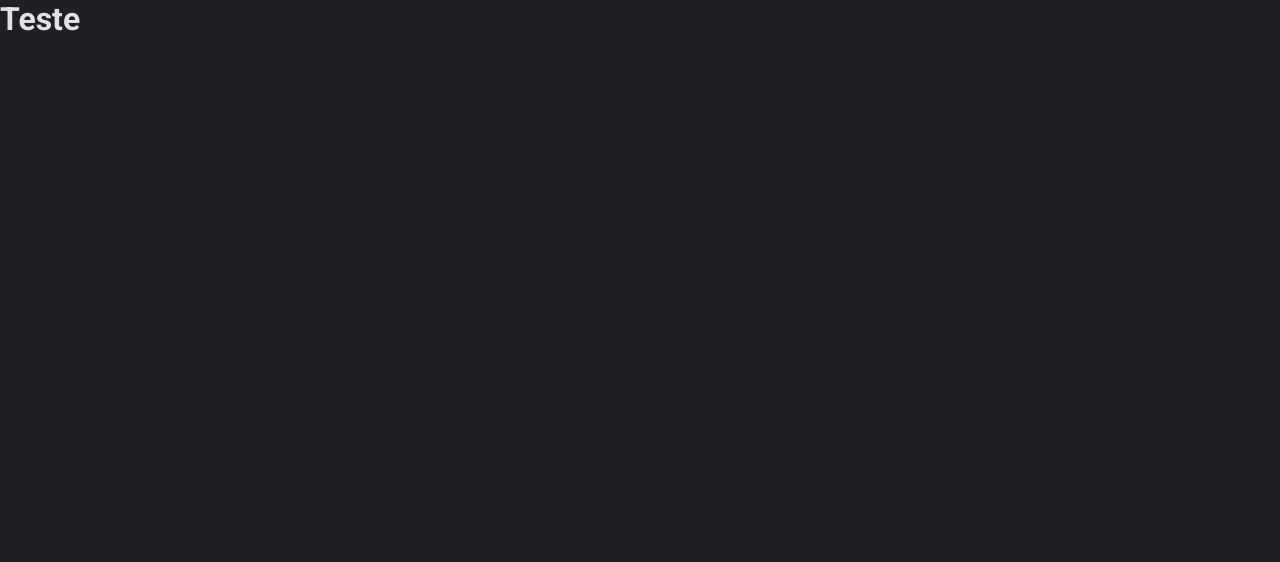
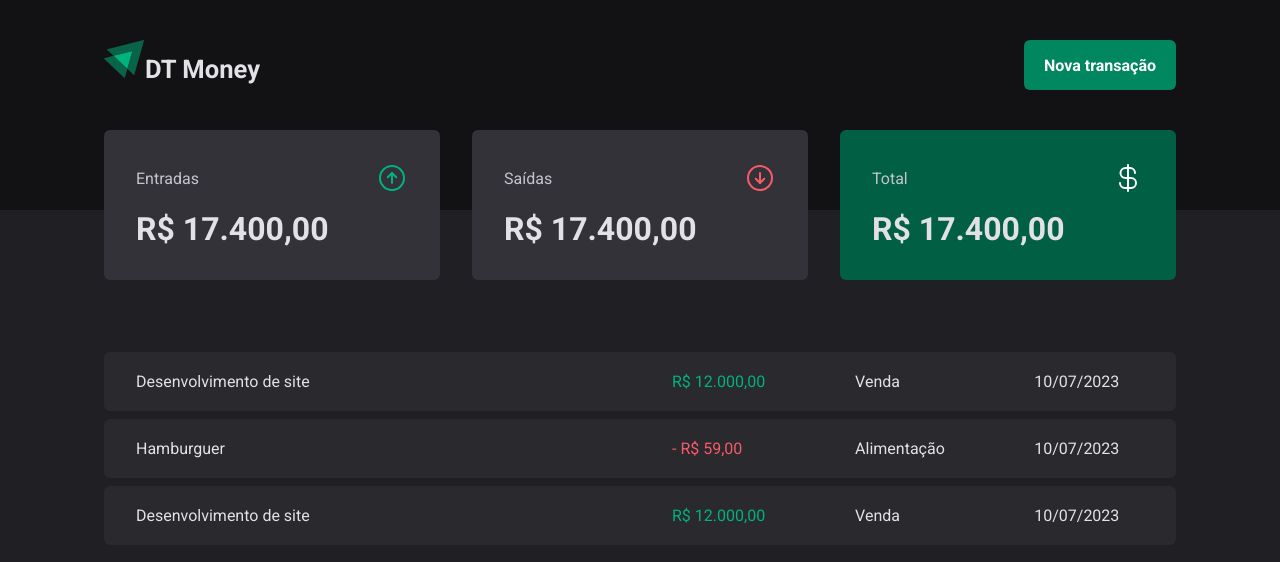
Before and after one commit to bruno-rodrigues-d/dt-money, a React (Vite) app: page / in a window 1280 px wide. Shown: the top 562 px of the page. Built offline with nearby package versions, Linux system fonts and the light colour scheme.

Commit message:
Tabela de transações

```diff
--- a/package.json
+++ b/package.json
@@ -10,6 +10,7 @@
     "preview": "vite preview"
   },
   "dependencies": {
+    "phosphor-react": "^1.4.1",
     "react": "^18.2.0",
     "react-dom": "^18.2.0",
     "styled-components": "^6.0.2"
--- a/src/App.tsx
+++ b/src/App.tsx
@@ -1,4 +1,5 @@
 import { ThemeProvider } from "styled-components";
+import { Transactions } from "./pages/Transactions";
 import { GlobalStyle } from "./styles/global";
 import { defaultTheme } from "./styles/themes/default";
 
@@ -8,7 +9,7 @@
     <>
       <ThemeProvider theme={defaultTheme}>
         <GlobalStyle />
-        <h1>Teste</h1>
+        <Transactions />
       </ThemeProvider>
     </>
   )
--- /dev/null
+++ b/src/components/Header/index.tsx
@@ -0,0 +1,16 @@
+import { HeaderContainer, HeaderContent, NewTransactionButton, HeaderTexto } from "./styles";
+import logoImg from "/public/logo.svg"
+
+export function Header() {
+  return(
+    <HeaderContainer>
+      <HeaderContent>
+        <HeaderTexto>
+          <img src={logoImg} alt="" />
+          <span>DT Money</span>
+        </HeaderTexto>
+        <NewTransactionButton>Nova transação</NewTransactionButton>
+      </HeaderContent>
+    </HeaderContainer>
+  )
+}
--- /dev/null
+++ b/src/components/Header/styles.ts
@@ -0,0 +1,44 @@
+import { styled } from "styled-components";
+
+export const HeaderContainer = styled.header`
+  background: ${props =>props.theme['gray-900']};
+  padding: 2.5rem 0 7.5rem;
+`
+
+export const HeaderTexto = styled.div`
+  span {
+    color: ${props =>props.theme['gray-100']};
+    font-size: 25.585px;
+    font-family: Roboto;
+    font-style: normal;
+    font-weight: 700;
+    line-height: 160%;
+  }`
+
+export const HeaderContent = styled.div`
+  width: 100%;
+  max-width: 1120px;
+  margin: 0 auto;
+  padding: 0 1.5rem;
+
+  display: flex;
+  justify-content: space-between;
+  align-items: center;
+`
+
+export const NewTransactionButton = styled.button`
+  height: 50px;
+  border: 0;
+  background: ${props =>props.theme['green-500']};
+  color: ${props =>props.theme.white};
+
+  font-weight: bold;
+  padding: 0 1.25rem;
+  border-radius: 6px;
+  cursor: pointer;
+
+  &:hover {
+    background: ${props =>props.theme['green-700']};
+    transition: background-color 0.2s;
+  }
+`
--- /dev/null
+++ b/src/components/Summary/index.tsx
@@ -0,0 +1,35 @@
+import { ArrowCircleDown, ArrowCircleUp, CurrencyDollar } from "phosphor-react";
+import { SummaryContainer, SummaryCard } from "./styles";
+
+export function Summary() {
+  return(
+    <SummaryContainer>
+      <SummaryCard>
+        <header>
+          <span>Entradas</span>
+          <ArrowCircleUp size={32} color='#00B37E' />
+        </header>
+
+        <strong>R$ 17.400,00</strong>
+      </SummaryCard>
+
+      <SummaryCard>
+        <header>
+          <span>Saídas</span>
+          <ArrowCircleDown size={32} color='#F75A68' />
+        </header>
+
+        <strong>R$ 17.400,00</strong>
+      </SummaryCard>
+
+      <SummaryCard variant='green'>
+        <header>
+          <span>Total</span>
+          <CurrencyDollar size={32} color='#FFF' />
+        </header>
+
+        <strong>R$ 17.400,00</strong>
+      </SummaryCard>
+    </SummaryContainer>
+  )
+}
--- /dev/null
+++ b/src/components/Summary/styles.ts
@@ -0,0 +1,41 @@
+import styled, { css } from "styled-components";
+
+export const SummaryContainer = styled.section`
+  width: 100%;
+  max-width: 1120px;
+  margin: 0 auto;
+  padding: 0 1.5rem;
+
+  display: grid;
+  grid-template-columns: repeat(3, 1fr);
+  gap: 2rem;
+
+  margin-top: -5rem;
+`
+
+interface SummaryCardProps {
+  variant?: 'green';
+}
+
+export const SummaryCard = styled.div<SummaryCardProps>`
+  background: ${props =>props.theme['gray-600']};
+  border-radius: 6px;
+  padding: 2rem;
+
+  header {
+    display: flex;
+    align-items: center;
+    justify-content: space-between;
+    color: ${props => props.theme['gray-300']};
+  }
+
+  strong {
+    display: block;
+    margin-top: 1rem;
+    font-size: 2rem;
+  }
+
+  ${props => props.variant === 'green' && css`
+    background: ${props.theme['green-700']};
+  `}
+`
--- /dev/null
+++ b/src/pages/Transactions/index.tsx
@@ -0,0 +1,49 @@
+import { Header } from "../../components/Header";
+import { Summary } from "../../components/Summary";
+import { TransactionsContainer, TransactionsTable, PriceHightlight } from "./styles";
+
+export function Transactions() {
+  return(
+    <div>
+      <Header />
+      <Summary />
+
+      <TransactionsContainer>
+        <TransactionsTable>
+          <tbody>
+            <tr>
+              <td width='50%'>Desenvolvimento de site</td>
+              <td>
+                <PriceHightlight variant='income'>
+                  R$ 12.000,00
+                </PriceHightlight>
+              </td>
+              <td>Venda</td>
+              <td>10/07/2023</td>
+            </tr>
+            <tr>
+              <td width='50%'>Hamburguer</td>
+              <td>
+              <PriceHightlight variant='outcome'>
+                  - R$ 59,00
+                </PriceHightlight>
+              </td>
+              <td>Alimentação</td>
+              <td>10/07/2023</td>
+            </tr>
+            <tr>
+              <td width='50%'>Desenvolvimento de site</td>
+              <td>
+                <PriceHightlight variant='income'>
+                  R$ 12.000,00
+                </PriceHightlight>
+              </td>
+              <td>Venda</td>
+              <td>10/07/2023</td>
+            </tr>
+          </tbody>
+        </TransactionsTable>
+      </TransactionsContainer>
+    </div>
+  )
+}
--- /dev/null
+++ b/src/pages/Transactions/styles.ts
@@ -0,0 +1,38 @@
+import { styled } from "styled-components";
+
+export const TransactionsContainer = styled.main`
+  width: 100%;
+  max-width: 1120px;
+  margin: 4rem auto 0;
+  padding: 0 1.5rem;
+`
+
+export const TransactionsTable = styled.table`
+  width: 100%;
+  border-collapse: separate;
+  border-spacing: 0 0.5rem;
+  margin-top: 1.5rem;
+
+  td {
+    padding: 1.25rem 2rem;
+    background: ${props =>props.theme['gray-700']};
+
+    &:first-child {
+      border-top-left-radius: 6px;
+      border-bottom-left-radius: 6px;
+    }
+
+    &:last-child {
+      border-top-right-radius: 6px;
+      border-bottom-right-radius: 6px;
+    }
+  }
+`
+
+interface PriceHightlightProps {
+  variant: 'income' | 'outcome';
+}
+
+export const PriceHightlight = styled.span<PriceHightlightProps>`
+  color: ${props => props.variant === 'income' ? props.theme['green-300'] : props.theme['red-300']};
+`
```
Also changed, not shown: public/logo.svg (added), 1 other file (tests, documents, lock files or other folders).
